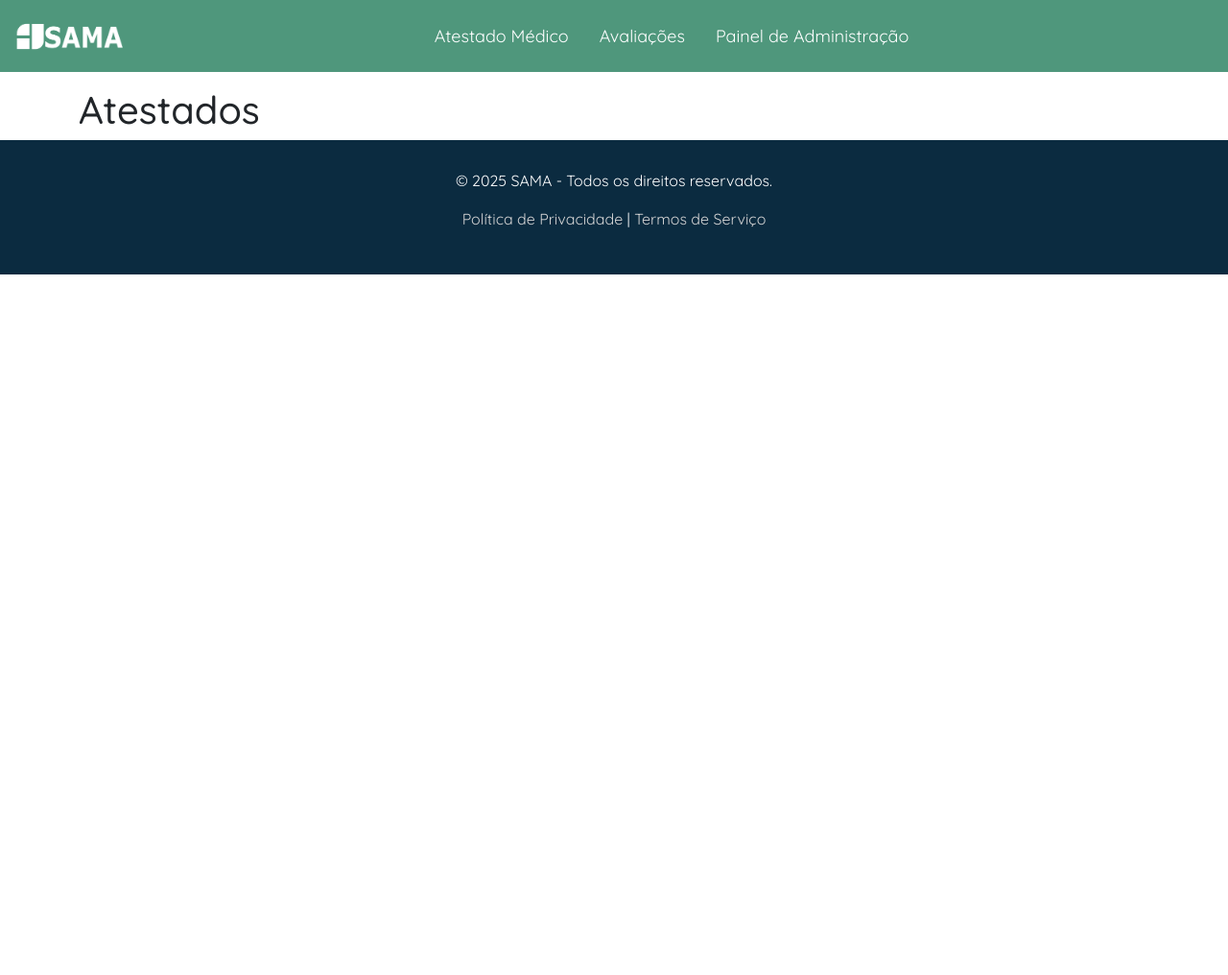
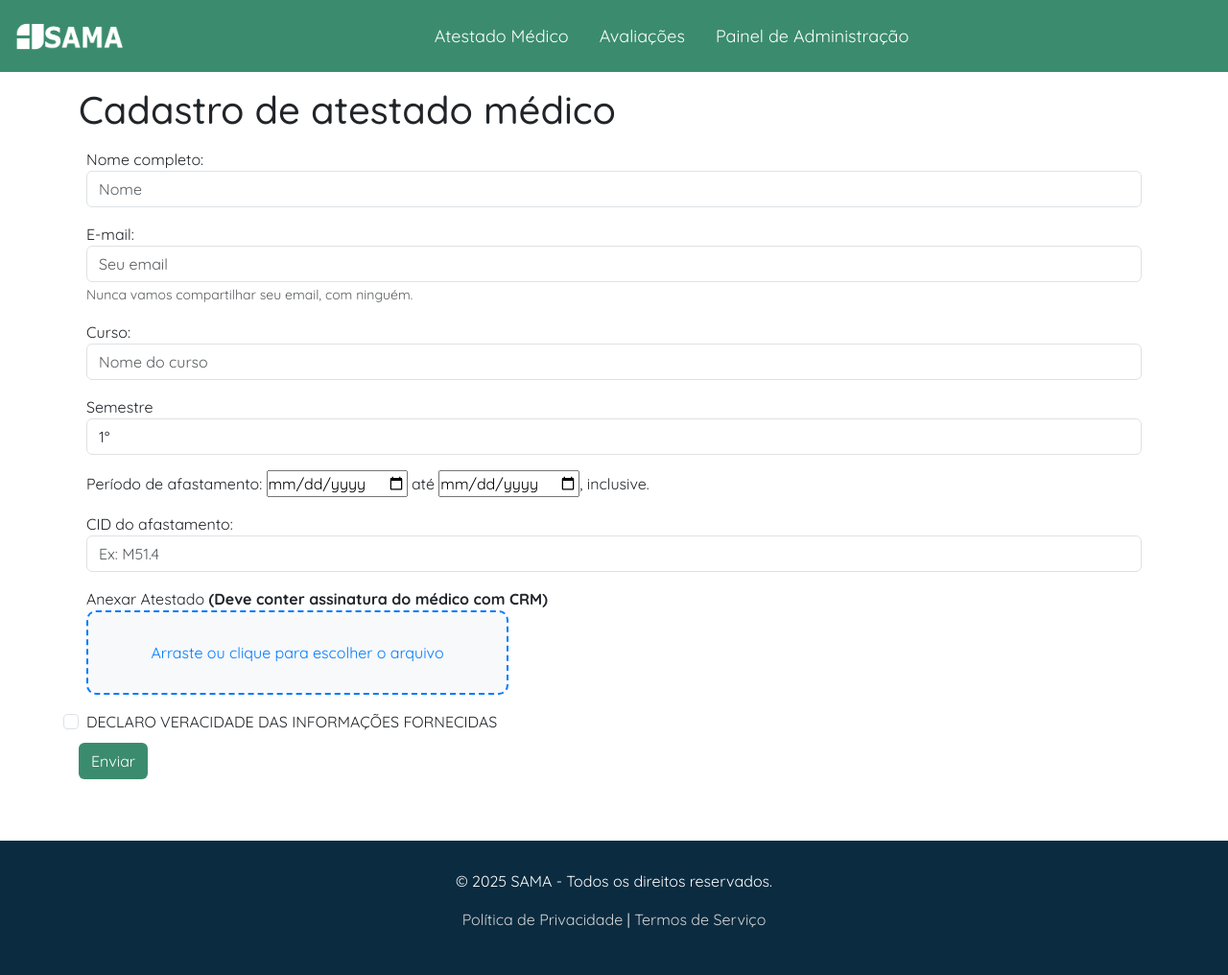
Before and after one commit to dottecteam/SAMA-API, a Flask app: page /atestados in a window 1280 px wide. Shown: the whole page at 96% size. Before the commit the page ends 286 px from the top, so only its background shows below. Run offline with Flask 3, Linux system fonts and the light colour scheme; some libraries are stand-ins or nearby versions.

Commit message:
feat: Adicionando o front-end do cadastro de atestados do usuário.

```diff
--- /dev/null
+++ b/src/static/scripts/script_form_atestados.js
@@ -0,0 +1,48 @@
+$(document).ready(function() {
+    // Quando a área de upload é clicada, dispara o clique no input file
+    $('#file-upload-area').on('click', function() {
+        $('#file-form-atestados')[0].click();  // Dispara o clique no input file
+    });
+
+    // Quando um arquivo é selecionado via input file
+    $('#file-form-atestados').on('change', function(event) {
+        var file = event.target.files[0];
+        // Verifica se o arquivo tem a extensão .pdf
+        if (file && file.name.endsWith('.pdf')) {
+            $('#file-upload-area span').text(file.name);  // Atualiza o nome do arquivo na área
+        } else {
+            var myModal = new bootstrap.Modal($('#errorModal'));
+            myModal.show();
+            $('#file-upload-area span').text('Arraste ou clique para escolher o arquivo');  // Reseta o texto da área
+            $('#file-form-atestados').val('');  // Limpa o input file
+        }
+    });
+
+    // Quando o arquivo é arrastado sobre a área, adicione a classe "dragover"
+    $('#file-upload-area').on('dragover', function(event) {
+        event.preventDefault();  // Impede o comportamento padrão (impede que o arquivo seja aberto no navegador)
+        $(this).addClass('dragover');  // Adiciona a classe para mudar o fundo quando o arquivo estiver sobre a área
+    });
+
+    // Quando o arquivo é arrastado para fora da área, remova a classe "dragover"
+    $('#file-upload-area').on('dragleave', function(event) {
+        $(this).removeClass('dragover');  // Remove a classe "dragover" quando o arquivo sai da área
+    });
+
+    // Quando o arquivo é solto na área
+    $('#file-upload-area').on('drop', function(event) {
+        event.preventDefault();  // Impede o comportamento padrão (impede que o arquivo seja aberto no navegador)
+        $(this).removeClass('dragover');  // Remove a classe "dragover" após o arquivo ser solto
+
+        var file = event.originalEvent.dataTransfer.files[0];  // Obtém o arquivo que foi arrastado
+        // Verifica se o arquivo tem a extensão .pdf
+        if (file && file.name.endsWith('.pdf')) {
+            $('#file-upload-area span').text(file.name);  // Atualiza o nome do arquivo na área
+            // Se quiser processar o arquivo aqui, como enviá-lo para o servidor, pode adicionar essa lógica
+        } else {
+            var myModal = new bootstrap.Modal($('#errorModal'));
+            myModal.show();
+            $('#file-upload-area span').text('Arraste ou clique para escolher o arquivo');  // Reseta o texto da área
+        }
+    });
+});
--- /dev/null
+++ b/src/static/stylesheets/style_form_atestados.css
@@ -0,0 +1,46 @@
+
+/*Estilização do input file*/
+.file-upload-area {
+    border: 2px dashed #007bff; /* Borda pontilhada azul */
+    padding: 30px; /* Espaçamento interno */
+    background-color: #f8f9fa; /* Fundo claro */
+    text-align: center; /* Centraliza o texto */
+    border-radius: 10px; /* Bordas arredondadas */
+    cursor: pointer; /* Muda o cursor para indicar que é clicável */
+}
+
+.file-upload-area:hover {
+    background-color: #e9ecef; /* Fundo mais escuro quando passar o mouse */
+}
+
+.file-upload-area span {
+    color: #007bff; /* Cor do texto */
+    font-size: 16px; /* Tamanho da fonte */
+}
+
+.file-upload-area input[type="file"] {
+    display: none; /* Esconde o input de arquivo original */
+}
+
+/*Tamanhos*/
+
+.file-upload-area{
+    width: 40%;
+}
+
+@media only screen and (max-width: 1100px){
+    .file-upload-area{
+        width: 50%;
+    }
+}
+@media only screen and (max-width: 990px){
+    .file-upload-area{
+        width: 70%;
+    }
+}
+@media only screen and (max-width: 770px){
+    .file-upload-area{
+        width: 100%;
+    }
+}
+/**/
--- a/src/static/stylesheets/style_template_atestados.css
+++ b/src/static/stylesheets/style_paleta_atestados.css
@@ -18,3 +18,17 @@
 .footer-custom-bg {
   background-color: var(--cor-secundaria);
 }
+
+.bg-primario{
+  background-color: var(--cor-primaria);
+}
+
+.btn-custom{
+  background-color: var(--cor-primaria);
+  color: #ffffff;
+}
+
+.btn-custom:hover{
+  background-color: var(--cor-secundaria);
+  color: #ffffff;
+}
--- a/src/static/stylesheets/style_template.css
+++ b/src/static/stylesheets/style_template.css
@@ -13,11 +13,6 @@
 
 
 /* Estilo da Navbar */
-.navbar-custom {
-  backdrop-filter: blur(10px);
-  opacity: 0.9;
-}
-
 .navbar-custom .navbar-logo-custom {
   height: 50px;
   width: 120px;
@@ -54,6 +49,7 @@
 
     .container-main{
         margin-top: 7%;
+        margin-bottom: 5%;
     }
 
     @media only screen and (max-width: 800px){
--- a/src/templates/vw_atestados.html
+++ b/src/templates/vw_atestados.html
@@ -1,5 +1,93 @@
 {% extends "vw_template_atestados.html" %} {% block content %}
 
-<h1> Atestados </h1>
 
+  <!-- Modal -->
+  <div class="modal fade" id="errorModal" tabindex="-1" aria-labelledby="errorModalLabel" aria-hidden="true">
+    <div class="modal-dialog">
+      <div class="modal-content">
+        <div class="modal-header bg-danger text-white">
+          <h5 class="modal-title" id="errorModalLabel">Erro</h5>
+          <button type="button" class="btn-close" data-bs-dismiss="modal" aria-label="Fechar"></button>
+        </div>
+        <div class="modal-body">
+          <p><strong>Ocorreu um erro inesperado!</strong></p>
+          <p>Por favor, escolha apenas arquivos com o formato PDF!</p>
+        </div>
+        <div class="modal-footer">
+          <button type="button" class="btn btn-secondary" data-bs-dismiss="modal">Fechar</button>
+        </div>
+      </div>
+    </div>
+  </div>
+
+
+<h1>Cadastro de atestado médico</h1>
+<form id="form-atestados">
+
+    <div class="form-group p-2">
+        <label for="input-nome-form-atestados">Nome completo:</label>
+        <input type="name" class="form-control" id="input-nome-form-atestados" aria-describedby="nameHelp"
+            placeholder="Nome">
+    </div>
+
+    <div class="form-group p-2">
+        <label for="input-email-form-atestados">E-mail:</label>
+        <input type="email" class="form-control" id="input-email-form-atestados" aria-describedby="emailHelp"
+            placeholder="Seu email">
+        <small id="emailHelp" class="form-text text-muted">Nunca vamos compartilhar seu email, com ninguém.</small>
+    </div>
+
+    <div class="form-group p-2">
+        <label for="input-curso-form-atestados">Curso:</label>
+        <input type="curso" class="form-control" id="input-curso-form-atestados" aria-describedby="cursoHelp"
+            placeholder="Nome do curso">
+    </div>
+
+    <div class="form-group p-2 ">
+        <label for="select-form-atestados">Semestre</label>
+        <select class="form-control" id="select-form-atestados">
+            <option>1°</option>
+            <option>2°</option>
+            <option>3°</option>
+            <option>4°</option>
+            <option>5°</option>
+            <option>6°</option>
+            <option>7°</option>
+            <option>8°</option>
+            <option>9°</option>
+            <option>10°</option>
+        </select>
+    </div>
+
+    <div class="form-group p-2 ">
+        <label for="date-form-atestados-1">Período de afastamento: </label>
+        <input type="date" id="date-form-atestados-1" name="data" required> até <input type="date"
+            id="date-form-atestados-1" name="data" required>,
+        inclusive.
+    </div>
+
+    <div class="form-group p-2">
+        <label for="input-cid-form-atestados">CID do afastamento:</label>
+        <input type="text" class="form-control" id="input-cid-form-atestados" aria-describedby="cidHelp"
+            placeholder="Ex: M51.4">
+    </div>
+
+    <div class="form-group p-2">
+        <label for="file-form-atestados">Anexar Atestado <strong>(Deve conter assinatura do médico com CRM)</strong></label>
+        <div class="file-upload-area" id="file-upload-area">
+            <input type="file" class="form-control-file" id="file-form-atestados" style="display:none;" accept=".pdf">
+            <span>Arraste ou clique para escolher o arquivo</span>
+        </div>
+    </div>
+
+    <div class="form-group form-check p-2">
+        <input type="checkbox" class="form-check-input" id="checkbox-form-atestados" request>
+        <label class="form-check-label" for="checkbox-form-atestados">DECLARO VERACIDADE DAS INFORMAÇÕES
+            FORNECIDAS</label>
+    </div>
+
+    <button type="submit" class="btn btn-custom bg-primario">Enviar</button>
+</form>
+
+<script src="{{ url_for('static', filename='scripts/script_form_atestados.js') }}"></script>
 {% endblock %}
--- a/src/templates/vw_template_atestados.html
+++ b/src/templates/vw_template_atestados.html
@@ -18,6 +18,10 @@
     <script src="https://cdn.jsdelivr.net/npm/bootstrap@5.3.3/dist/js/bootstrap.bundle.min.js"></script>
     <!------>
 
+     <!--JQuery-->
+     <script src="https://code.jquery.com/jquery-3.6.0.min.js"></script>
+     <!---->
+
     <!-- Bibliotecas Próprias -->
     <link
       rel="stylesheet"
@@ -25,7 +29,11 @@
     />
     <link
       rel="stylesheet"
-      href="{{ url_for('static', filename='stylesheets/style_template_atestados.css') }}"
+      href="{{ url_for('static', filename='stylesheets/style_paleta_atestados.css') }}"
+    />
+    <link
+      rel="stylesheet"
+      href="{{ url_for('static', filename='stylesheets/style_form_atestados.css') }}"
     />
     <script src="{{ url_for('static', filename='scripts/script_template.js') }}"></script>
     <!------>
--- a/src/templates/vw_template_avaliacao.html
+++ b/src/templates/vw_template_avaliacao.html
@@ -18,6 +18,10 @@
     <script src="https://cdn.jsdelivr.net/npm/bootstrap@5.3.3/dist/js/bootstrap.bundle.min.js"></script>
     <!------>
 
+    <!--JQuery-->
+    <script src="https://code.jquery.com/jquery-3.6.0.min.js"></script>
+    <!---->
+
     <!-- Bibliotecas Próprias -->
     <link
       rel="stylesheet"
@@ -26,7 +30,7 @@
 
     <link
       rel="stylesheet"
-      href="{{ url_for('static', filename='stylesheets/style_template_avaliacao.css') }}"
+      href="{{ url_for('static', filename='stylesheets/style_paleta_avaliacao.css') }}"
     />
 
     <script src="{{ url_for('static', filename='scripts/script_template.js') }}"></script>
```
Also changed, not shown: src/static/stylesheets/style_paleta_avaliacao.css (renamed from src/static/stylesheets/style_template_avaliacao.css, +14 -0 lines).
